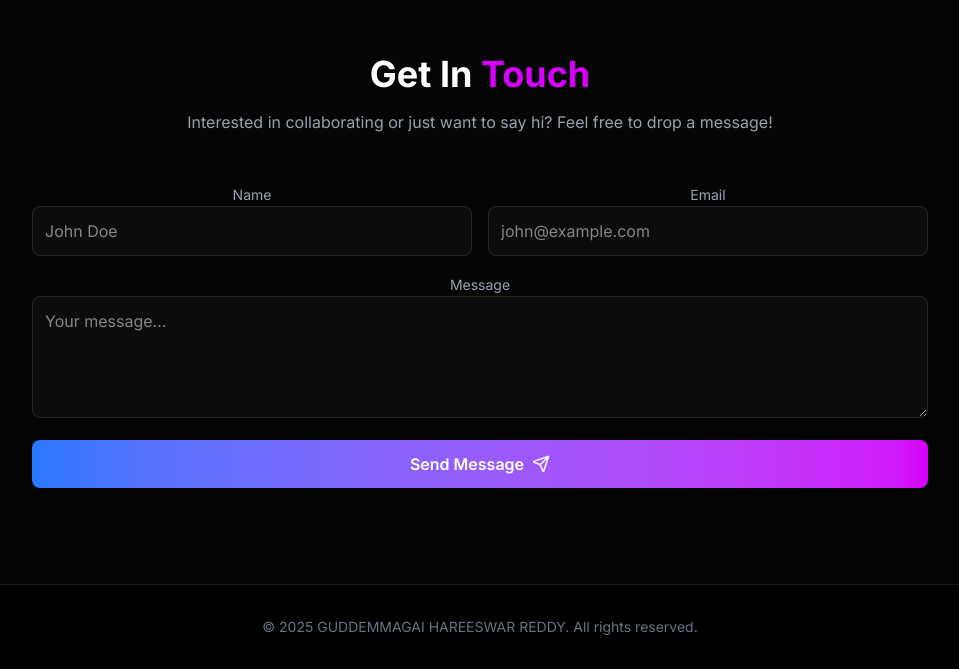
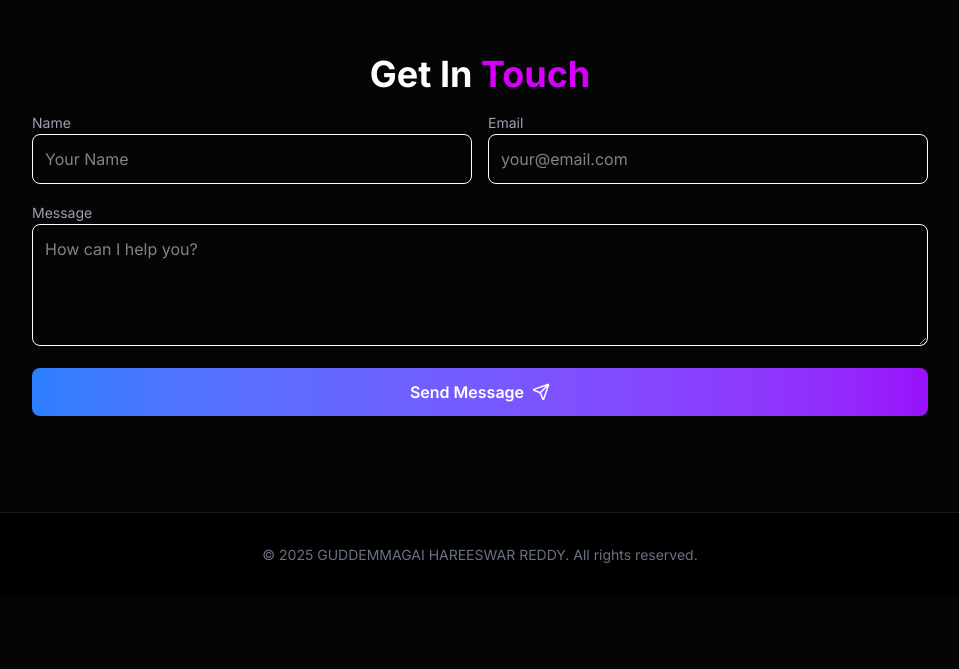
Before and after one commit to hareeswarreddy-g/portfolio-hareesh, a Next.js app: page / in a window 1280 px wide. Shown: the part 3516-4185 px from the top of the page, without its empty margins (160-1119 px from the left). After the commit the page ends 4113 px from the top, so only its background shows below. Built offline with nearby package versions, Linux system fonts and the light colour scheme.

Commit message:
saw a error in emailjs

```diff
--- a/src/components/Contact.tsx
+++ b/src/components/Contact.tsx
@@ -1,8 +1,13 @@
 "use client";
 import { useState } from "react";
-import emailjs from "emailjs-com"; // Import EmailJS SDK
+import emailjs from "emailjs-com";
 import { motion } from "framer-motion";
-import { Mail, Linkedin, Github, Send } from "lucide-react";
+import { Send } from "lucide-react";
+
+// 1. Import your db from the file you just shared
+// Make sure the path './firebaseConfig' matches where your firebase file is saved
+import { db } from "../lib/firebase";
+import { collection, addDoc, serverTimestamp } from "firebase/firestore";
 
 export default function Contact() {
   const [name, setName] = useState("");
@@ -14,30 +19,43 @@ export default function Contact() {
     e.preventDefault();
     setLoading(true);
 
-    // EmailJS parameters
     const templateParams = {
       name,
       email,
       message,
-      createdAt: new Date().toLocaleString(), // Add timestamp
+      createdAt: new Date().toLocaleString(),
     };
 
     try {
-      // Send the email via EmailJS
+      // --- STEP 1: SAVE TO FIREBASE ---
+      // This ensures you have a record even if the email fails
+      console.log("Saving to Firebase...");
+      await addDoc(collection(db, "contacts"), {
+        name,
+        email,
+        message,
+        sentAt: serverTimestamp(),
+      });
+
+      // --- STEP 2: SEND EMAIL VIA EMAILJS ---
+      console.log("Sending email...");
       await emailjs.send(
-        "service_43ztd5o", // Replace with your EmailJS service ID
-        "template_92fqc7t", // Replace with your EmailJS template ID
+        "service_43ztd5o",
+        "template_92fqc7t",
         templateParams,
-        "mEoLFE2wYcpqLR-4J" // Replace with your EmailJS API Key
+        "mEoLFE2wYcpqLR-4J"
       );
 
-      alert("Message sent successfully!");
+      alert("Success! Your message was saved and emailed. 🎉");
+
+      // Clear form
       setName("");
       setEmail("");
       setMessage("");
+
     } catch (error) {
-      console.error(error);
-      alert("Failed to send message");
+      console.error("Error during submission:", error);
+      alert("Something went wrong. Check the console for details.");
     } finally {
       setLoading(false);
     }
@@ -56,12 +74,9 @@ export default function Contact() {
           <h2 className="text-3xl md:text-4xl font-bold mb-4">
             Get In <span className="text-[var(--neon-purple)]">Touch</span>
           </h2>
-          <p className="text-gray-400 mb-12">
-            Interested in collaborating or just want to say hi? Feel free to drop a message!
-          </p>
 
-          <form onSubmit={handleSubmit} className="space-y-4">
-            <div className="grid grid-cols-2 gap-4">
+          <form onSubmit={handleSubmit} className="space-y-4 text-left">
+            <div className="grid grid-cols-1 md:grid-cols-2 gap-4">
               <div className="space-y-2">
                 <label className="text-sm text-gray-400">Name</label>
                 <input
@@ -69,8 +84,8 @@ export default function Contact() {
                   value={name}
                   onChange={(e) => setName(e.target.value)}
                   required
-                  className="w-full bg-[var(--card-bg)] border border-[var(--card-border)] rounded-lg p-3 text-white focus:outline-none focus:border-[var(--neon-blue)] transition-colors"
-                  placeholder="John Doe"
+                  className="w-full bg-[var(--card-bg, #1a1a1a)] border border-[var(--card-border, #333)] rounded-lg p-3 text-white focus:outline-none focus:border-[var(--neon-blue, #00d2ff)]"
+                  placeholder="Your Name"
                 />
               </div>
               <div className="space-y-2">
@@ -80,8 +95,8 @@ export default function Contact() {
                   value={email}
                   onChange={(e) => setEmail(e.target.value)}
                   required
-                  className="w-full bg-[var(--card-bg)] border border-[var(--card-border)] rounded-lg p-3 text-white focus:outline-none focus:border-[var(--neon-blue)] transition-colors"
-                  placeholder="john@example.com"
+                  className="w-full bg-[var(--card-bg, #1a1a1a)] border border-[var(--card-border, #333)] rounded-lg p-3 text-white focus:outline-none focus:border-[var(--neon-blue, #00d2ff)]"
+                  placeholder="your@email.com"
                 />
               </div>
             </div>
@@ -93,15 +108,15 @@ export default function Contact() {
                 value={message}
                 onChange={(e) => setMessage(e.target.value)}
                 required
-                className="w-full bg-[var(--card-bg)] border border-[var(--card-border)] rounded-lg p-3 text-white focus:outline-none focus:border-[var(--neon-blue)] transition-colors"
-                placeholder="Your message..."
+                className="w-full bg-[var(--card-bg, #1a1a1a)] border border-[var(--card-border, #333)] rounded-lg p-3 text-white focus:outline-none focus:border-[var(--neon-blue, #00d2ff)]"
+                placeholder="How can I help you?"
               />
             </div>
 
             <button
               type="submit"
               disabled={loading}
-              className="w-full py-3 rounded-lg bg-gradient-to-r from-[var(--neon-blue)] to-[var(--neon-purple)] text-white font-semibold flex items-center justify-center gap-2 hover:opacity-90 transition-opacity disabled:opacity-50"
+              className="w-full py-3 rounded-lg bg-gradient-to-r from-blue-500 to-purple-600 text-white font-semibold flex items-center justify-center gap-2 hover:opacity-90 transition-opacity disabled:opacity-50"
             >
               {loading ? "Sending..." : <>Send Message <Send size={18} /></>}
             </button>
```
